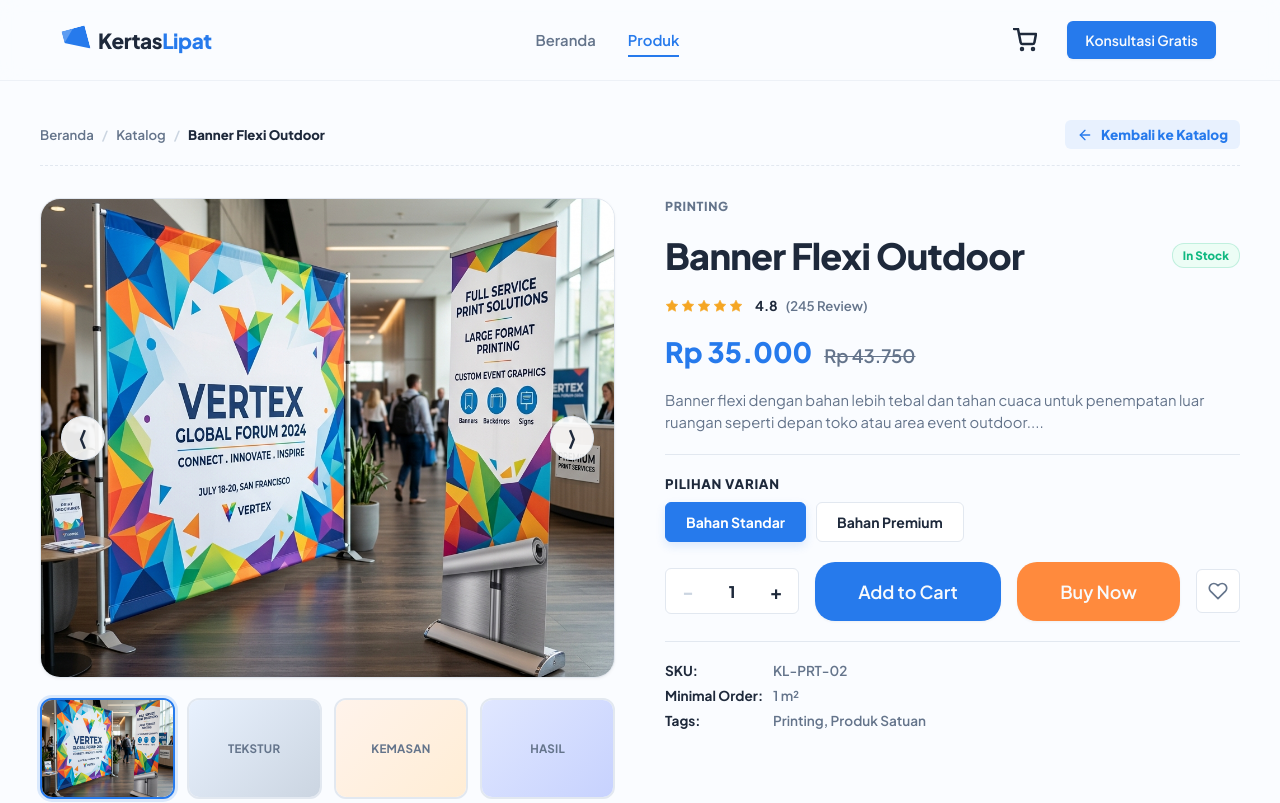
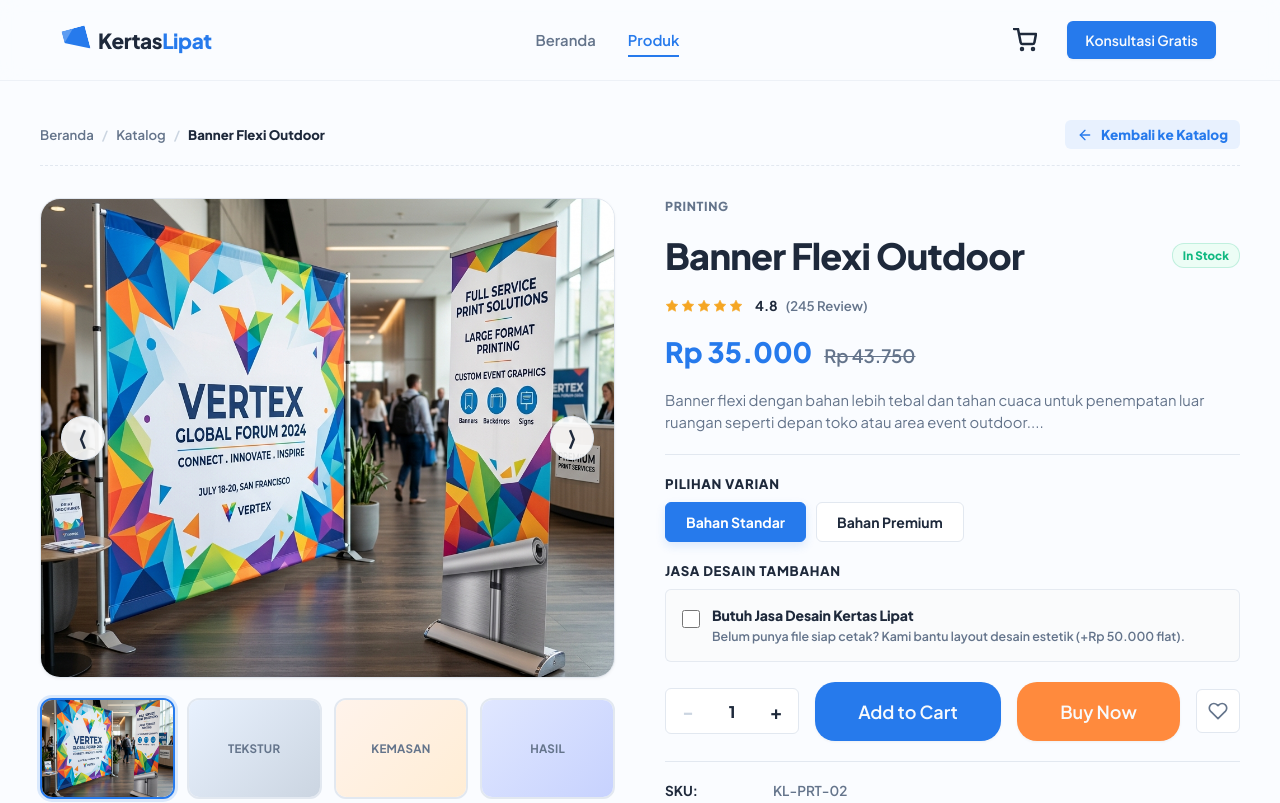
Before and after one commit to Ardiyanto24/mockup-website-kertas-lipat, a Next.js app: page /products/kl-prt-02 in a window 1280 px wide. Shown: the top 803 px of the page. Built offline with nearby package versions, Linux system fonts and the light colour scheme.

Commit message:
feat(pdp/cart): move design service configuration from checkout to item level in configurator

```diff
--- a/src/components/organisms/cart/CartListingSection/CartListingSection.module.css
+++ b/src/components/organisms/cart/CartListingSection/CartListingSection.module.css
@@ -96,6 +96,12 @@
 .variantBadge {
   background-color: var(--color-primary-light);
   color: var(--color-primary);
+}
+
+.designBadge {
+  background-color: var(--color-secondary-orange-light);
+  color: var(--color-secondary-orange);
+  border: 1px dashed var(--color-secondary-orange);
 }
 
 .unitPriceInfo {
--- a/src/components/organisms/products/ProductsDetailConfigurator/ProductsDetailConfigurator.module.css
+++ b/src/components/organisms/products/ProductsDetailConfigurator/ProductsDetailConfigurator.module.css
@@ -367,3 +367,50 @@
     width: auto;
   }
 }
+
+/* Jasa Desain Option Styling */
+.designLabel {
+  display: flex;
+  align-items: flex-start;
+  gap: 12px;
+  padding: 16px;
+  border: 1px solid rgba(226, 232, 240, 0.85);
+  border-radius: var(--radius-sm);
+  background-color: #fafbfc;
+  cursor: pointer;
+  transition: all var(--transition-fast);
+}
+
+.designLabel:hover {
+  border-color: rgba(38, 122, 236, 0.25);
+  background-color: #f8fafc;
+}
+
+.designCheckbox {
+  margin-top: 4px;
+  width: 18px;
+  height: 18px;
+  accent-color: var(--color-primary);
+  cursor: pointer;
+  flex-shrink: 0;
+}
+
+.designText {
+  display: flex;
+  flex-direction: column;
+  gap: 4px;
+}
+
+.designTitle {
+  font-size: 0.875rem;
+  font-weight: 800;
+  color: var(--color-text-main);
+  letter-spacing: -0.01em;
+}
+
+.designDesc {
+  font-size: 0.775rem;
+  color: var(--color-text-muted);
+  line-height: 1.4;
+  font-weight: 600;
+}
--- a/src/components/organisms/products/ProductsDetailConfigurator/ProductsDetailConfigurator.tsx
+++ b/src/components/organisms/products/ProductsDetailConfigurator/ProductsDetailConfigurator.tsx
@@ -35,6 +35,7 @@
   // Configurator states
   const [quantity, setQuantity] = useState(minOrder);
   const [selectedVariant, setSelectedVariant] = useState('STANDARD');
+  const [needDesign, setNeedDesign] = useState(false);
   const [isWishlisted, setIsWishlisted] = useState(false);
   const [showSuccessToast, setShowSuccessToast] = useState(false);
 
@@ -139,6 +140,7 @@
       variantId: selectedVariant,
       variantName: activeVariantObj.name,
       variantAddPrice: activeVariantObj.addPrice,
+      needDesignService: needDesign,
     });
 
     // Show temporary success banner
@@ -163,6 +165,7 @@
       variantId: selectedVariant,
       variantName: activeVariantObj.name,
       variantAddPrice: activeVariantObj.addPrice,
+      needDesignService: needDesign,
     });
     router.push('/cart');
   };
@@ -220,6 +223,25 @@
             </button>
           ))}
         </div>
+      </div>
+
+      {/* 6b. Jasa Desain Option */}
+      <div className={styles.configGroup}>
+        <h3 className={styles.groupTitle}>Jasa Desain Tambahan</h3>
+        <label className={styles.designLabel}>
+          <input
+            type="checkbox"
+            className={styles.designCheckbox}
+            checked={needDesign}
+            onChange={() => setNeedDesign(!needDesign)}
+          />
+          <div className={styles.designText}>
+            <span className={styles.designTitle}>Butuh Jasa Desain Kertas Lipat</span>
+            <span className={styles.designDesc}>
+              Belum punya file siap cetak? Kami bantu layout desain estetik (+{formatPrice(scheme === 'Paket Bundling' ? 150000 : 50000)} flat).
+            </span>
+          </div>
+        </label>
       </div>
 
       {/* 7. Qty selector + Add to Cart + Wishlist side-by-side */}
--- a/src/context/CartContext.tsx
+++ b/src/context/CartContext.tsx
@@ -15,13 +15,14 @@
   variantId: string;
   variantName: string;
   variantAddPrice: number;
+  needDesignService?: boolean;
 }
 
 interface CartContextType {
   cartItems: CartItem[];
   addToCart: (item: CartItem) => void;
-  removeFromCart: (sku: string, variantId: string) => void;
-  updateQty: (sku: string, variantId: string, quantity: number) => void;
+  removeFromCart: (sku: string, variantId: string, needDesignService?: boolean) => void;
+  updateQty: (sku: string, variantId: string, quantity: number, needDesignService?: boolean) => void;
   clearCart: () => void;
 }
 
@@ -59,7 +60,9 @@
   const addToCart = (newItem: CartItem) => {
     setCartItems((prevItems) => {
       const existingItemIndex = prevItems.findIndex(
-        (item) => item.sku === newItem.sku && item.variantId === newItem.variantId
+        (item) => item.sku === newItem.sku &&
+                  item.variantId === newItem.variantId &&
+                  (item.needDesignService || false) === (newItem.needDesignService || false)
       );
 
       if (existingItemIndex > -1) {
@@ -72,16 +75,24 @@
     });
   };
 
-  const removeFromCart = (sku: string, variantId: string) => {
+  const removeFromCart = (sku: string, variantId: string, needDesignService?: boolean) => {
     setCartItems((prevItems) =>
-      prevItems.filter((item) => !(item.sku === sku && item.variantId === variantId))
+      prevItems.filter(
+        (item) => !(item.sku === sku &&
+                    item.variantId === variantId &&
+                    (item.needDesignService || false) === (needDesignService || false))
+      )
     );
   };
 
-  const updateQty = (sku: string, variantId: string, quantity: number) => {
+  const updateQty = (sku: string, variantId: string, quantity: number, needDesignService?: boolean) => {
     setCartItems((prevItems) =>
       prevItems.map((item) =>
-        item.sku === sku && item.variantId === variantId ? { ...item, quantity } : item
+        item.sku === sku &&
+        item.variantId === variantId &&
+        (item.needDesignService || false) === (needDesignService || false)
+          ? { ...item, quantity }
+          : item
       )
     );
   };
```
Also changed, not shown: src/components/organisms/cart/CartCheckoutPanel/CartCheckoutPanel.tsx (+17 -27 lines), src/components/organisms/cart/CartListingSection/CartListingSection.tsx (+6 -3 lines).
